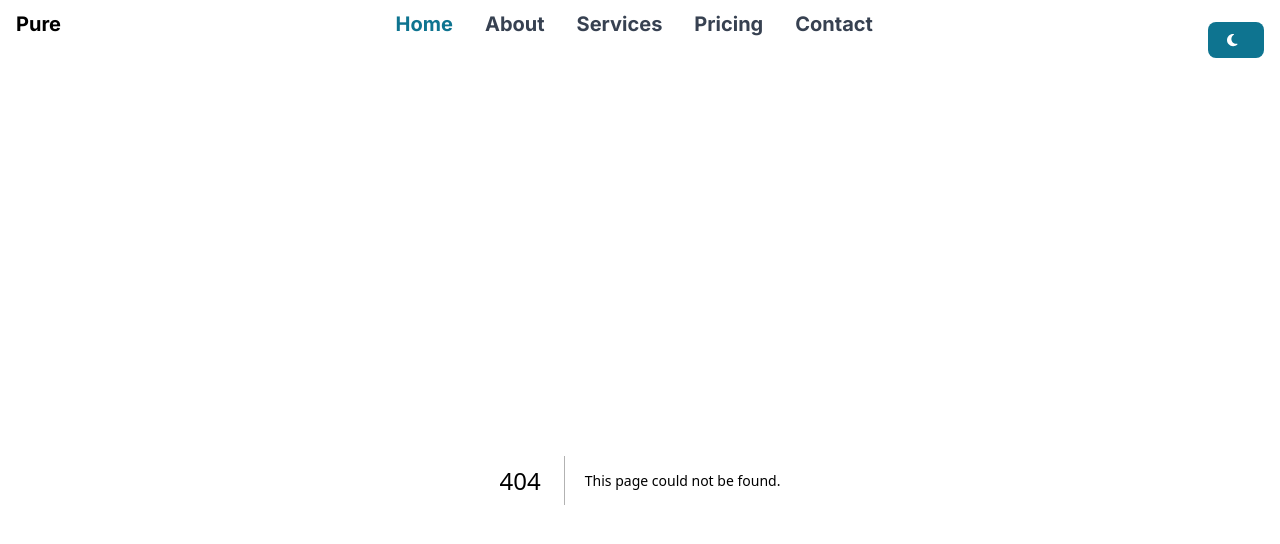
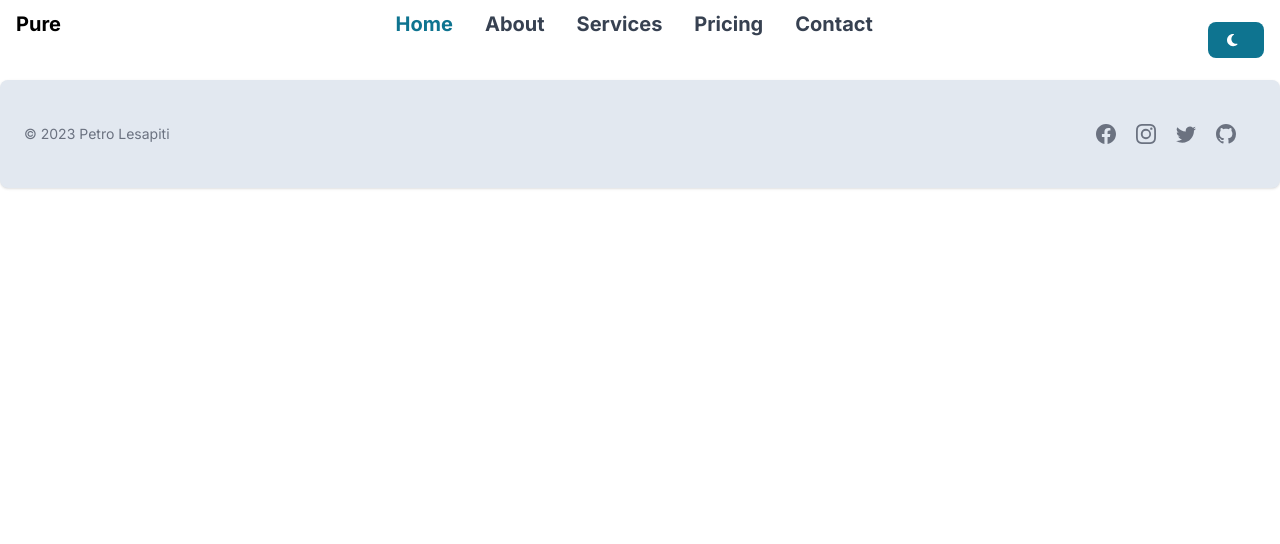
Before and after one commit to Loltolo-Lesapiti/nextpu-port, a Next.js app: page /components/footer in a window 1280 px wide. Before the commit this address had no page. Shown: the top 544 px of the page. Built offline with nearby package versions, Linux system fonts and the light colour scheme.

Commit message:
Footer section

```diff
--- /dev/null
+++ b/app/components/footer/page.tsx
@@ -0,0 +1,36 @@
+"use client";
+
+import { Footer } from "flowbite-react";
+import { BsFacebook, BsGithub, BsInstagram, BsTwitter } from "react-icons/bs";
+import "./style.css";
+
+const FooterComponent = () => {
+  return (
+    <Footer container className="flex justify-around bg-slate-200">
+      <Footer.Copyright by="Petro Lesapiti" href="#" year={2023} />
+      <Footer.LinkGroup>
+        <Footer.Icon
+          className="mt-10 mb-10 ml-10 mr-10"
+          href="#"
+          icon={BsFacebook}
+        />
+        <Footer.Icon
+          className="mt-10 mb-10 ml-10 mr-10"
+          href="#"
+          icon={BsInstagram}
+        />
+        <Footer.Icon
+          className="mt-10 mb-10 ml-10 mr-10"
+          href="#"
+          icon={BsTwitter}
+        />
+        <Footer.Icon
+          className="mt-10 mb-10 ml-10 mr-10"
+          href="#"
+          icon={BsGithub}
+        />
+      </Footer.LinkGroup>
+    </Footer>
+  );
+};
+export default FooterComponent;
```
